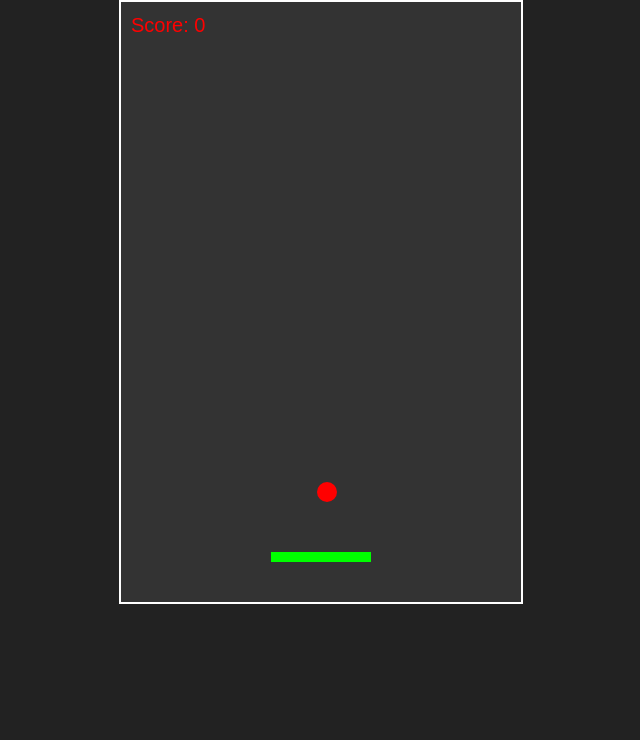
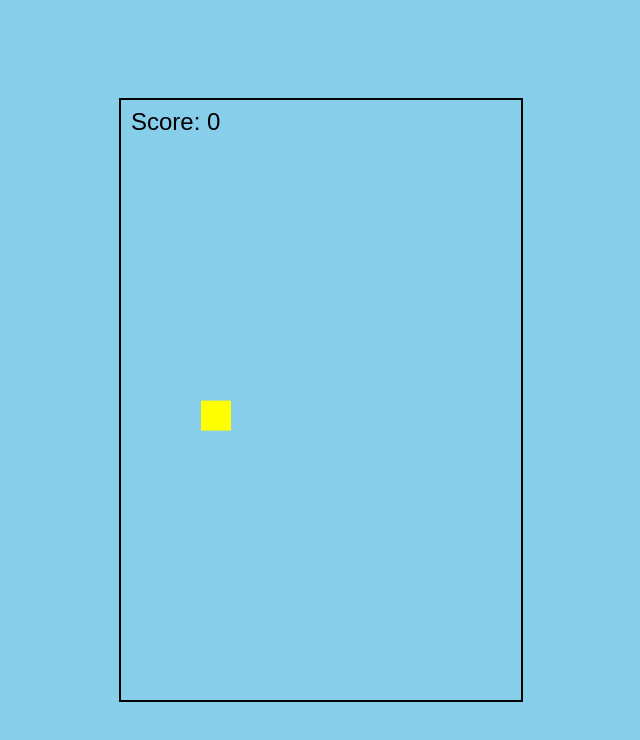
Before and after one commit to phanhdanghoccode2005/test, a plain HTML site: page index.html in a window 1280 px wide. Shown: the whole page, without its empty margins (319-959 px from the left). Drawn offline with Linux system fonts and the light colour scheme.

Commit message:
Update index.html

```diff
--- a/index.html
+++ b/index.html
@@ -2,97 +2,107 @@
 <html lang="vi">
 <head>
 <meta charset="UTF-8">
-<title>Simple Web Game</title>
+<meta name="viewport" content="width=device-width, initial-scale=1.0">
+<title>Flappy Block</title>
 <style>
   body {
     margin: 0;
-    background-color: #222;
-    color: #fff;
-    font-family: sans-serif;
+    background: #87CEEB; /* màu trời */
+    display: flex;
+    justify-content: center;
+    align-items: center;
+    height: 100vh;
     overflow: hidden;
   }
-  #gameCanvas {
-    background-color: #333;
+  canvas {
+    background: #87CEEB;
     display: block;
-    margin: 0 auto;
-    border: 2px solid #fff;
+    border: 2px solid #000;
   }
 </style>
 </head>
 <body>
 <canvas id="gameCanvas" width="400" height="600"></canvas>
 <script>
-const canvas = document.getElementById("gameCanvas");
-const ctx = canvas.getContext("2d");
+const canvas = document.getElementById('gameCanvas');
+const ctx = canvas.getContext('2d');
 
-let paddle = { x: 150, y: 550, width: 100, height: 10, dx: 0 };
-let ball = { x: 200, y: 100, radius: 10, dy: 3, dx: 3 };
+let bird = { x: 80, y: 300, width: 30, height: 30, dy: 0 };
+const gravity = 0.6;
+const jump = -10;
+
+let pipes = [];
+const pipeWidth = 60;
+const pipeGap = 150;
+let frame = 0;
 let score = 0;
 
-// Điều khiển bằng bàn phím
-document.addEventListener("keydown", e => {
-  if(e.key === "ArrowLeft") paddle.dx = -5;
-  if(e.key === "ArrowRight") paddle.dx = 5;
-});
-document.addEventListener("keyup", e => {
-  if(e.key === "ArrowLeft" || e.key === "ArrowRight") paddle.dx = 0;
-});
+// Nhấn chuột hoặc chạm màn hình → chim nhảy
+function flap() { bird.dy = jump; }
+document.addEventListener('keydown', e => { if(e.key === ' ') flap(); });
+canvas.addEventListener('click', flap);
+canvas.addEventListener('touchstart', flap);
 
-// Vẽ thanh
-function drawPaddle() {
-  ctx.fillStyle = "#0f0";
-  ctx.fillRect(paddle.x, paddle.y, paddle.width, paddle.height);
-}
-
-// Vẽ quả bóng
-function drawBall() {
-  ctx.fillStyle = "#f00";
-  ctx.beginPath();
-  ctx.arc(ball.x, ball.y, ball.radius, 0, Math.PI*2);
-  ctx.fill();
-  ctx.closePath();
-}
-
-// Vẽ điểm
-function drawScore() {
-  ctx.font = "20px Arial";
-  ctx.fillText("Score: " + score, 10, 30);
+// Tạo cặp ống mới
+function createPipe() {
+  const minHeight = 50;
+  const maxHeight = canvas.height - pipeGap - minHeight;
+  const height = Math.floor(Math.random() * (maxHeight - minHeight + 1)) + minHeight;
+  pipes.push({ x: canvas.width, y: 0, height: height });
+  pipes.push({ x: canvas.width, y: height + pipeGap, height: canvas.height - (height + pipeGap) });
 }
 
 // Cập nhật vị trí
 function update() {
-  paddle.x += paddle.dx;
-  if(paddle.x < 0) paddle.x = 0;
-  if(paddle.x + paddle.width > canvas.width) paddle.x = canvas.width - paddle.width;
+  frame++;
+  bird.dy += gravity;
+  bird.y += bird.dy;
 
-  ball.x += ball.dx;
-  ball.y += ball.dy;
+  if(frame % 90 === 0) createPipe();
 
-  // Va chạm tường
-  if(ball.x + ball.radius > canvas.width || ball.x - ball.radius < 0) ball.dx *= -1;
-  if(ball.y - ball.radius < 0) ball.dy *= -1;
+  for(let i = 0; i < pipes.length; i++) {
+    pipes[i].x -= 3;
 
-  // Va chạm thanh
-  if(ball.y + ball.radius > paddle.y &&
-     ball.x > paddle.x &&
-     ball.x < paddle.x + paddle.width) {
-    ball.dy *= -1;
-    score++;
+    // Va chạm chim với ống
+    if(bird.x < pipes[i].x + pipeWidth &&
+       bird.x + bird.width > pipes[i].x &&
+       bird.y < pipes[i].y + pipes[i].height &&
+       bird.y + bird.height > pipes[i].y) {
+      resetGame();
+    }
+
+    // Tăng điểm khi chim đi qua ống
+    if(pipes[i].x + pipeWidth === bird.x) score++;
   }
 
-  // Thua
-  if(ball.y - ball.radius > canvas.height) {
-    alert("Game Over! Score: " + score);
-    ball.x = 200; ball.y = 100; score = 0;
-  }
+  // Chim rơi đất hoặc ra khỏi màn hình
+  if(bird.y + bird.height > canvas.height || bird.y < 0) resetGame();
+
+  // Loại bỏ ống ra khỏi màn hình
+  pipes = pipes.filter(p => p.x + pipeWidth > 0);
 }
 
 // Vẽ tất cả
 function draw() {
   ctx.clearRect(0, 0, canvas.width, canvas.height);
-  drawPaddle();
-  drawBall();
-  drawScore();
+
+  // Chim
+  ctx.fillStyle = 'yellow';
+  ctx.fillRect(bird.x, bird.y, bird.width, bird.height);
+
+  // Ống
+  ctx.fillStyle = 'green';
+  pipes.forEach(p => ctx.fillRect(p.x, p.y, pipeWidth, p.height));
+
+  // Điểm
+  ctx.fillStyle = 'black';
+  ctx.font = '24px Arial';
+  ctx.fillText("Score: " + score, 10, 30);
+}
+
+// Reset game
+function resetGame() {
+  bird.y = 300; bird.dy = 0; pipes = []; score = 0; frame = 0;
 }
 
 // Game loop
```
